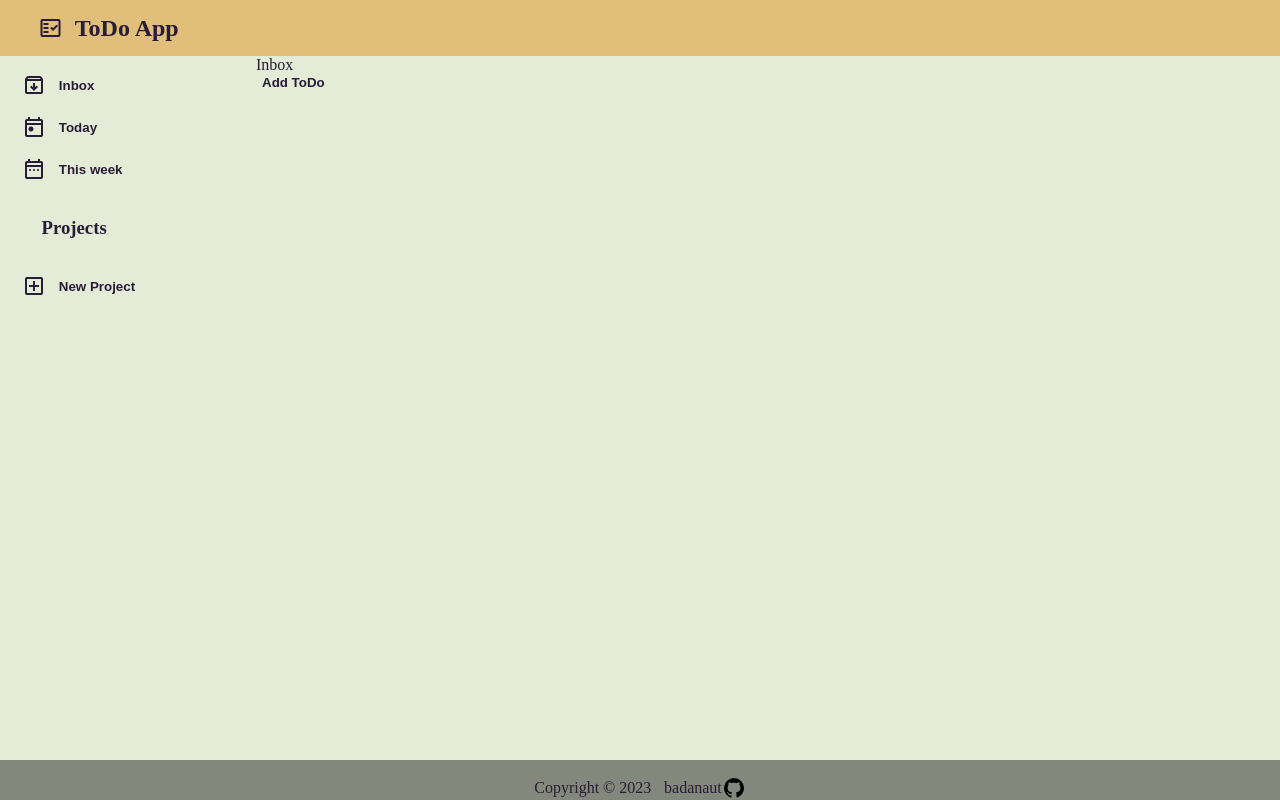
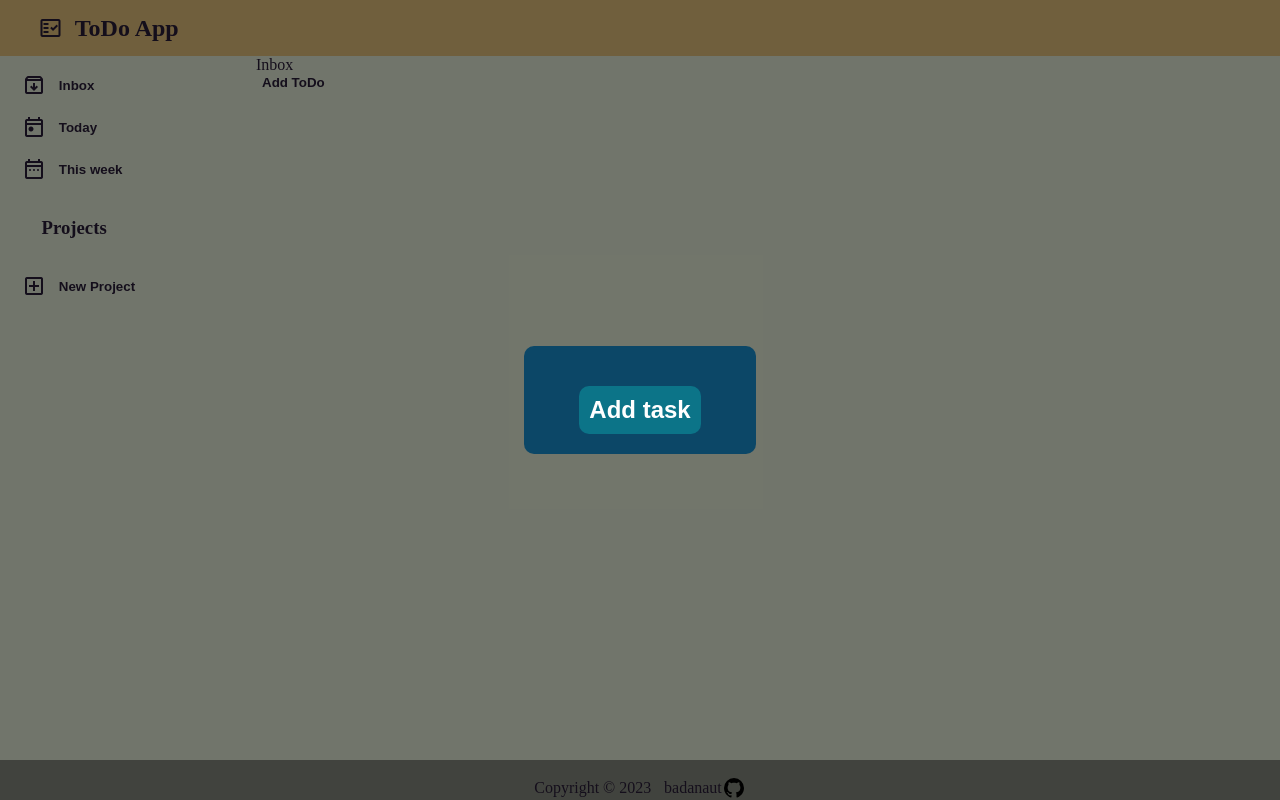
Before and after one commit to badanaut/to-do-app, a website built with webpack: page dist/index.html in a window 1280 px wide. Both pictures are taken after a click on the button "Add ToDo". Built offline with nearby package versions, Linux system fonts and the light colour scheme.

Commit message:
Add modal user interface to add task

```diff
--- /dev/null
+++ b/src/js_modules/addToDoUI.js
@@ -0,0 +1,25 @@
+export default function initAddToDoModal() {
+  // Get the modal
+  const modal = document.getElementById('myModal');
+  const modalButton = document.getElementById('modal-btn');
+  const addProjectButton = document.getElementById('add-to-do');
+
+  function displayModal() {
+    modal.style.display = 'flex';
+    // eslint-disable-next-line no-undef
+    modal.style.flex = center;
+  }
+
+  addProjectButton.onclick = () => displayModal();
+
+  // When the user clicks anywhere outside of the modal, close it
+  window.onclick = (event) => {
+    if (event.target === modal) {
+      modal.style.display = 'none';
+    }
+  };
+  // When the user clicks on button, close the modal
+  modalButton.onclick = () => {
+    modal.style.display = 'none';
+  };
+}
--- a/src/js_modules/userInterface.js
+++ b/src/js_modules/userInterface.js
@@ -1,4 +1,5 @@
 import createTodoItem from './createTodoItem';
+import initAddToDoModal from './addToDoUI';
 
 export default class userInterface {
   static loadHomePage() {
@@ -6,6 +7,7 @@ export default class userInterface {
     taskContainer.innerHTML = `<div id="task-category">Inbox</div>
     <button id="add-to-do">Add ToDo</button>
     <div id="to-do-container"></div>`;
+    initAddToDoModal();
   }
 
   static addTodoItem(itemName, description, priority) {
```
Also changed, not shown: dist/index.html, dist/main.js, dist/style.css.
